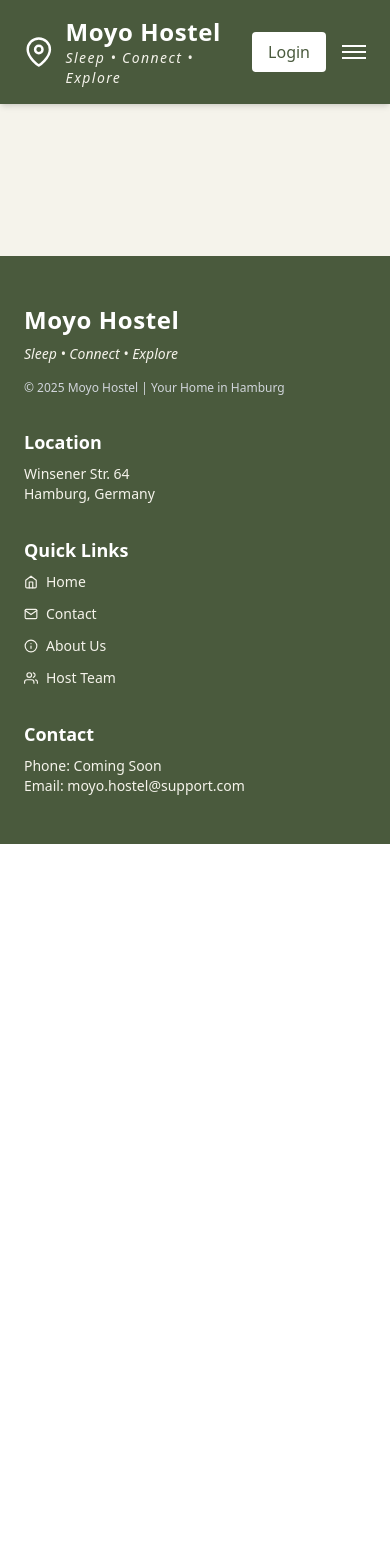
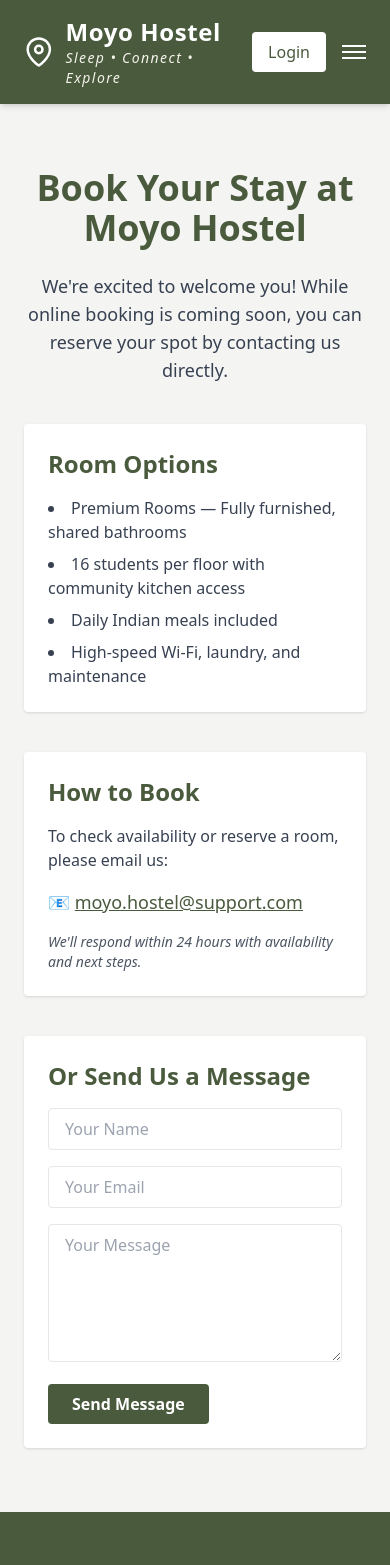
Before and after one commit to chadayananagha/Moyo-Hostel, a React (Vite) app: page /booking in a window 390 px wide. Shown: the top 1565 px of the page. Before the commit the page ends 844 px from the top, so only its background shows below. Built offline with nearby package versions, Linux system fonts and the light colour scheme.

Commit message:
cahnges in amenities,added a new component booking,check availabilty

```diff
--- a/src/App.jsx
+++ b/src/App.jsx
@@ -8,6 +8,7 @@ import Login from "./pages/Login";
 import Register from "./pages/Register";
 import About from "./pages/About";
 import Team from "./pages/Team";
+import Booking from "./components/Booking";
 
 export default function App() {
   return (
@@ -21,6 +22,7 @@ export default function App() {
           <Route path="/register" element={<Register />} />
           <Route path="/about" element={<About />} />
           <Route path="/team" element={<Team />} />
+          <Route path="/booking" element={<Booking />} />
         </Routes>
       </main>
       <Footer />
--- a/src/components/Amenities.jsx
+++ b/src/components/Amenities.jsx
@@ -4,17 +4,18 @@ export default function Amenities() {
   const items = ["Laundry", "Wi-Fi", "Community Kitchen", "Study Spaces"];
 
   return (
-    <div>
+    <section className="px-6 py-12 text-moyo-dark">
+      <h2 className="text-3xl font-bold text-center mb-6">Amenities</h2>
       <div className="grid grid-cols-1 sm:grid-cols-2 md:grid-cols-4 gap-6">
         {items.map((item, index) => (
           <div
             key={index}
-            className="bg-white text-moyo-dark border border-gray-200 rounded-lg shadow-sm p-6 text-center hover:shadow-md transition"
+            className="bg-white border border-gray-200 rounded-lg shadow-sm p-6 text-center hover:shadow-md transition"
           >
             <span className="text-lg font-semibold">{item}</span>
           </div>
         ))}
       </div>
-    </div>
+    </section>
   );
 }
--- /dev/null
+++ b/src/components/Booking.jsx
@@ -0,0 +1,112 @@
+import React, { useState } from "react";
+
+export default function Booking() {
+  const [formData, setFormData] = useState({
+    name: "",
+    email: "",
+    message: "",
+  });
+
+  const handleChange = (e) => {
+    setFormData((prev) => ({
+      ...prev,
+      [e.target.name]: e.target.value,
+    }));
+  };
+
+  const handleSubmit = (e) => {
+    e.preventDefault();
+    // You can integrate with a service like Formspree, EmailJS, or Netlify Forms here
+    console.log("Form submitted:", formData);
+    alert("Thanks for reaching out! We'll get back to you soon.");
+    setFormData({ name: "", email: "", message: "" });
+  };
+
+  return (
+    <section className="bg-[#f4f4f2] min-h-screen py-16 px-6">
+      <div className="max-w-3xl mx-auto text-center">
+        <h1 className="text-4xl font-bold text-moyo-dark mb-6">
+          Book Your Stay at Moyo Hostel
+        </h1>
+        <p className="text-lg text-gray-700 mb-10">
+          We're excited to welcome you! While online booking is coming soon, you
+          can reserve your spot by contacting us directly.
+        </p>
+
+        {/* Room Info */}
+        <div className="bg-white rounded shadow p-6 mb-10 text-left">
+          <h2 className="text-2xl font-semibold text-moyo-dark mb-4">
+            Room Options
+          </h2>
+          <ul className="list-disc list-inside text-gray-700 space-y-2">
+            <li>Premium Rooms — Fully furnished, shared bathrooms</li>
+            <li>16 students per floor with community kitchen access</li>
+            <li>Daily Indian meals included</li>
+            <li>High-speed Wi-Fi, laundry, and maintenance</li>
+          </ul>
+        </div>
+
+        {/* Contact CTA */}
+        <div className="bg-white rounded shadow p-6 text-left mb-10">
+          <h2 className="text-2xl font-semibold text-moyo-dark mb-4">
+            How to Book
+          </h2>
+          <p className="text-gray-700 mb-4">
+            To check availability or reserve a room, please email us:
+          </p>
+          <p className="text-lg font-medium text-moyo-dark">
+            📧{" "}
+            <a href="mailto:moyo.hostel@support.com" className="underline">
+              moyo.hostel@support.com
+            </a>
+          </p>
+          <p className="text-gray-600 mt-4 text-sm italic">
+            We'll respond within 24 hours with availability and next steps.
+          </p>
+        </div>
+
+        {/* Contact Form */}
+        <div className="bg-white rounded shadow p-6 text-left">
+          <h2 className="text-2xl font-semibold text-moyo-dark mb-4">
+            Or Send Us a Message
+          </h2>
+          <form onSubmit={handleSubmit} className="space-y-4">
+            <input
+              type="text"
+              name="name"
+              placeholder="Your Name"
+              value={formData.name}
+              onChange={handleChange}
+              required
+              className="w-full px-4 py-2 border rounded focus:outline-none focus:ring-2 focus:ring-moyo-dark"
+            />
+            <input
+              type="email"
+              name="email"
+              placeholder="Your Email"
+              value={formData.email}
+              onChange={handleChange}
+              required
+              className="w-full px-4 py-2 border rounded focus:outline-none focus:ring-2 focus:ring-moyo-dark"
+            />
+            <textarea
+              name="message"
+              placeholder="Your Message"
+              value={formData.message}
+              onChange={handleChange}
+              required
+              rows="5"
+              className="w-full px-4 py-2 border rounded focus:outline-none focus:ring-2 focus:ring-moyo-dark"
+            />
+            <button
+              type="submit"
+              className="bg-moyo-dark text-white px-6 py-2 rounded font-semibold hover:bg-[#3b4a36] transition"
+            >
+              Send Message
+            </button>
+          </form>
+        </div>
+      </div>
+    </section>
+  );
+}
--- /dev/null
+++ b/src/components/CheckAvailabilityCTA.jsx
@@ -0,0 +1,20 @@
+import React from "react";
+
+export default function CheckAvailabilityCTA() {
+  return (
+    <section className="bg-[#f4f4f2] py-16 px-6 text-center">
+      <h3 className="text-3xl font-bold text-moyo-dark mb-4">
+        Ready to move in?
+      </h3>
+      <p className="text-lg text-gray-700 mb-6">
+        Secure your spot at Moyo Hostel and experience premium student living in
+        Hamburg.
+      </p>
+      <a href="/booking">
+        <button className="bg-moyo-dark text-white px-6 py-3 rounded font-semibold hover:bg-[#3b4a36] transition">
+          Check Availability
+        </button>
+      </a>
+    </section>
+  );
+}
--- a/src/components/RoomOptions.jsx
+++ b/src/components/RoomOptions.jsx
@@ -2,14 +2,15 @@ import React from "react";
 
 export default function RoomOptions() {
   return (
-    <section id="rooms">
+    <section id="rooms" className="px-6 py-12">
+      <h2 className="text-3xl font-bold text-center mb-6">Room Options</h2>
       <div className="grid grid-cols-1 sm:grid-cols-2 gap-6">
-        <div className="border rounded p-6 shadow-sm bg-white">
+        <div className="border rounded p-6 shadow-sm bg-white text-center">
           <h4 className="text-xl font-semibold mb-2">Shared Room</h4>
           <p>Fully furnished with study desk, storage, and shared bathroom.</p>
           <p className="mt-2 font-medium">€450/month</p>
         </div>
-        <div className="border rounded p-6 shadow-sm bg-white">
+        <div className="border rounded p-6 shadow-sm bg-white text-center">
           <h4 className="text-xl font-semibold mb-2">Optional Catering</h4>
           <p>
             Indian meals, 2 per day on weekdays. Cultural comfort and
--- a/src/components/WhyMoyo.jsx
+++ b/src/components/WhyMoyo.jsx
@@ -2,7 +2,9 @@ import React from "react";
 
 export default function WhyMoyo() {
   return (
-    <div className="space-y-4 text-moyo-dark text-base sm:text-lg">
+    <section className="text-moyo-dark px-6 py-12">
+      <h2 className="text-3xl font-bold text-center mb-6">Why Choose Moyo</h2>
+      <div className="space-y-4 text-base sm:text-lg max-w-3xl mx-auto">
         <p>
           Moyo Hostel is designed specifically for international students,
           especially from India. We offer a safe, welcoming space with optional
@@ -16,5 +18,6 @@ export default function WhyMoyo() {
           <li>Supportive host team</li>
         </ul>
       </div>
+    </section>
   );
 }
--- a/src/pages/About.jsx
+++ b/src/pages/About.jsx
@@ -20,8 +20,8 @@ export default function About() {
         <p className="text-lg leading-relaxed text-moyo-dark">
           Moyo Hostel is a premium student accommodation in Hamburg, built for
           international students who want comfort, connection, and cultural
-          support. We focus on one building — fully managed, community-first,
-          and walkable to top universities.
+          support. We focus on one building fully managed, community-first, and
+          walkable to top universities.
         </p>
       </Section>
 
@@ -53,8 +53,7 @@ export default function About() {
       <Section title="Our Mission">
         <p className="text-lg leading-relaxed text-moyo-dark">
           To create a safe, welcoming space where students from all backgrounds
-          feel at home — not just during their stay, but throughout their
-          journey.
+          feel at home not just during their stay, but throughout their journey.
         </p>
       </Section>
     </PageWrapper>
--- a/src/pages/Home.jsx
+++ b/src/pages/Home.jsx
@@ -7,6 +7,7 @@ import Amenities from "../components/Amenities";
 import WhyMoyo from "../components/WhyMoyo";
 import CallToAction from "../components/CallToAction";
 import Section from "../components/Section";
+import CheckAvailabilityCTA from "../components/CheckAvailabilityCTA";
 
 export default function Home() {
   return (
@@ -18,23 +19,23 @@ export default function Home() {
       <ImageCarousel />
 
       {/* Room Options */}
-      <Section title="Room Options">
+      <Section title="">
         <RoomOptions />
       </Section>
 
       {/* Amenities */}
-      <Section title="Amenities">
+      <Section title="">
         <Amenities />
       </Section>
 
       {/* Why Moyo */}
-      <Section title="Why Choose Moyo">
+      <Section title="">
         <WhyMoyo />
       </Section>
 
-      {/* Call to Action */}
+      {/* Check Availability CTA */}
       <Section>
-        <CallToAction />
+        <CheckAvailabilityCTA />
       </Section>
     </PageWrapper>
   );
--- a/src/pages/Team.jsx
+++ b/src/pages/Team.jsx
@@ -8,7 +8,7 @@ export default function Team() {
       <Section title="Meet the Host Team">
         <p className="text-lg leading-relaxed mb-6">
           Moyo Hostel is run by a small, dedicated team who care deeply about
-          student well-being. We’re not landlords or agents — we’re hosts,
+          student well-being. We’re not landlords or agents we’re hosts,
           mentors, and problem-solvers.
         </p>
         <ul className="list-disc list-inside space-y-4 text-moyo-dark mb-6">
@@ -25,8 +25,8 @@ export default function Team() {
           </li>
         </ul>
         <p className="text-lg leading-relaxed">
-          Our team is here to make sure you feel at home — from your first day
-          to your final exam.
+          Our team is here to make sure you feel at home from your first day to
+          your final exam.
         </p>
       </Section>
     </PageWrapper>
```
Lines whose indentation alone changed are shown as unchanged.
